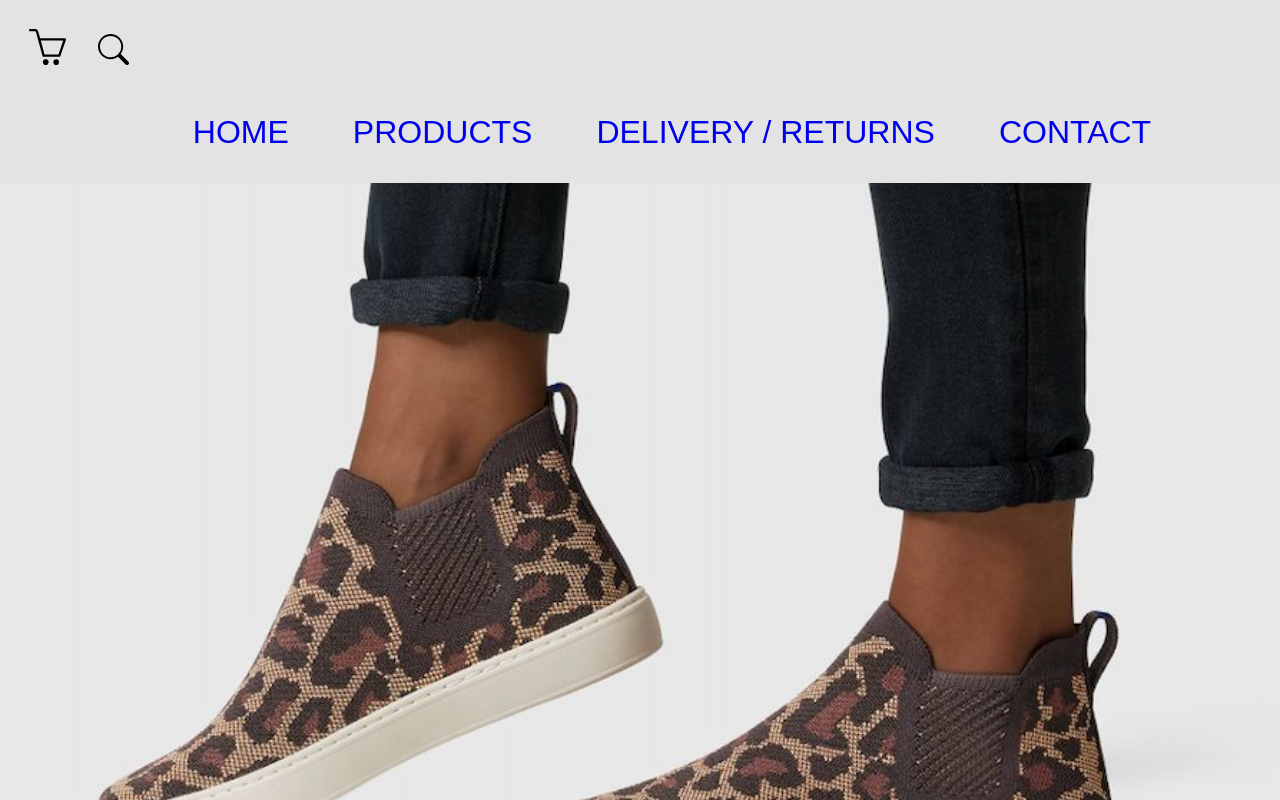
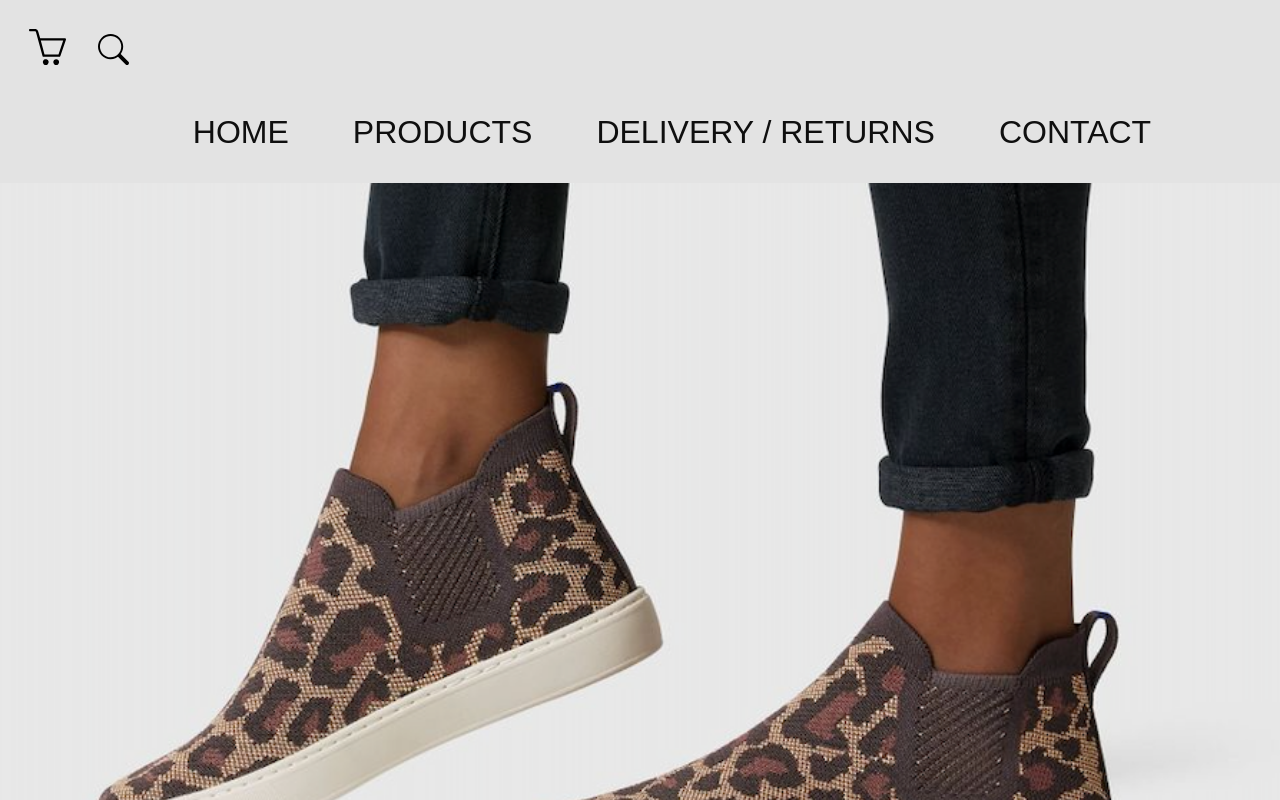
Before and after one commit to jessica440/golden_shoe_jd, a React (Create React App) app: page / in a window 1280 px wide. Shown: the top 800 px of the page. Built offline with nearby package versions, Linux system fonts and the light colour scheme; no server answers; a web font is replaced by a local one.

Commit message:
clean up

```diff
--- a/src/components/NavBar.js
+++ b/src/components/NavBar.js
@@ -10,12 +10,7 @@ const StyledNavBar = styled.nav`
   background-color: var(--colour-1);
   padding-bottom: 1rem;
   list-style-type: none;
-  /* margin-bottom: 4rem; */
   width: 100%;
-  /* @media only screen and (max-width: 918px) {
-    display: flex;
-    flex-direction: column; */
-  }
 `;
 
 const Ul = styled.ul`
@@ -24,7 +19,7 @@ const Ul = styled.ul`
 
 const Li = styled.li`
   font-family: var(--title-font);
-  font-color: var(--colour-6);
+  color: var(--colour-6);
   font-size: 2rem;
   list-style-type: none;
   display: inline-block;
@@ -63,22 +58,34 @@ const NavBar = () => {
         <InlineDiv>
           <Ul>
             <Li>
-              <Link style={{ textDecoration: "none" }} to="/">
+              <Link
+                style={{ textDecoration: "none", color: "var(--colour-6)" }}
+                to="/"
+              >
                 HOME
               </Link>
             </Li>
             <Li>
-              <Link style={{ textDecoration: "none" }} to="/products">
+              <Link
+                style={{ textDecoration: "none", color: "var(--colour-6)" }}
+                to="/products"
+              >
                 PRODUCTS
               </Link>
             </Li>
             <Li>
-              <Link style={{ textDecoration: "none" }} to="/deliveryreturns">
+              <Link
+                style={{ textDecoration: "none", color: "var(--colour-6)" }}
+                to="/deliveryreturns"
+              >
                 DELIVERY / RETURNS
               </Link>
             </Li>
             <Li>
-              <Link style={{ textDecoration: "none" }} to="/contact">
+              <Link
+                style={{ textDecoration: "none", color: "var(--colour-6)" }}
+                to="/contact"
+              >
                 CONTACT
               </Link>
             </Li>
--- a/src/index.css
+++ b/src/index.css
@@ -22,14 +22,6 @@
   --info-font: "Roboto", sans-serif;
 }
 
-/* body {
-  background-color: var(--background-clr);
-  text-align: center;
-  margin: 0;
-  -webkit-font-smoothing: antiagented;
-  -moz-osx-font-smoothing: grayscale;
-} */
-
 h1 {
   font-family: var(--info-font);
   font-size: 1.8rem;
@@ -43,14 +35,4 @@ p {
 
 body {
   margin: 0;
-  /* font-family: -apple-system, BlinkMacSystemFont, "Segoe UI", "Roboto", "Oxygen",
-    "Ubuntu", "Cantarell", "Fira Sans", "Droid Sans", "Helvetica Neue",
-    sans-serif; */
-  -webkit-font-smoothing: antialiased;
-  -moz-osx-font-smoothing: grayscale;
 }
-
-code {
-  font-family: source-code-pro, Menlo, Monaco, Consolas, "Courier New",
-    monospace;
-}
--- a/src/pages/pageNotFound.js
+++ b/src/pages/pageNotFound.js
@@ -2,11 +2,8 @@ import React from "react";
 import styled from "styled-components";
 import NavBar from "./../components/NavBar";
 import { Container } from "./../components/Form";
-// import { useHistory } from "react-router-dom";
 
 const NotFoundPage = () => {
-  //   const history = useHistory();
-  //   history.push("/");
   return (
     <>
       <NavBar />
--- a/src/pages/returnsDeliveryPage.js
+++ b/src/pages/returnsDeliveryPage.js
@@ -9,9 +9,6 @@ const DeliveryReturns = () => {
     <>
       <NavBar />
       <Container>
-        {/* <Content>
-          <h1>Delivery / Returns</h1>
-        </Content> */}
         <CollapsibleText />
       </Container>
     </>
--- a/src/pages/returnsLabel.js
+++ b/src/pages/returnsLabel.js
@@ -2,7 +2,7 @@ import React from "react";
 import styled from "styled-components";
 import NavBar from "./../components/NavBar";
 import { Container } from "./../components/Form";
-// import { returns } from "../api/api";
+
 import Label from "../images/returnsLabel.png";
 
 const Img = styled.img`
```
